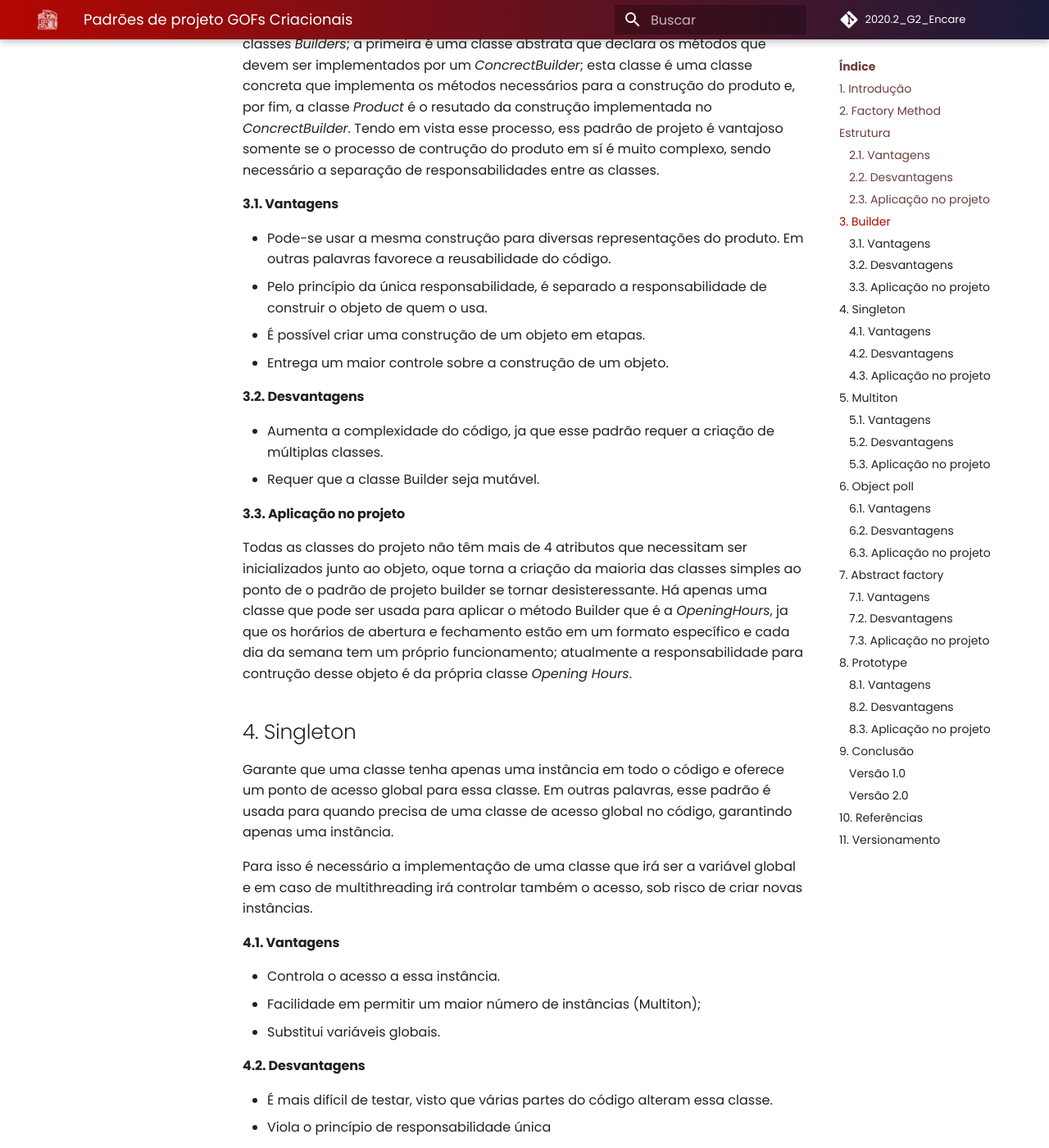
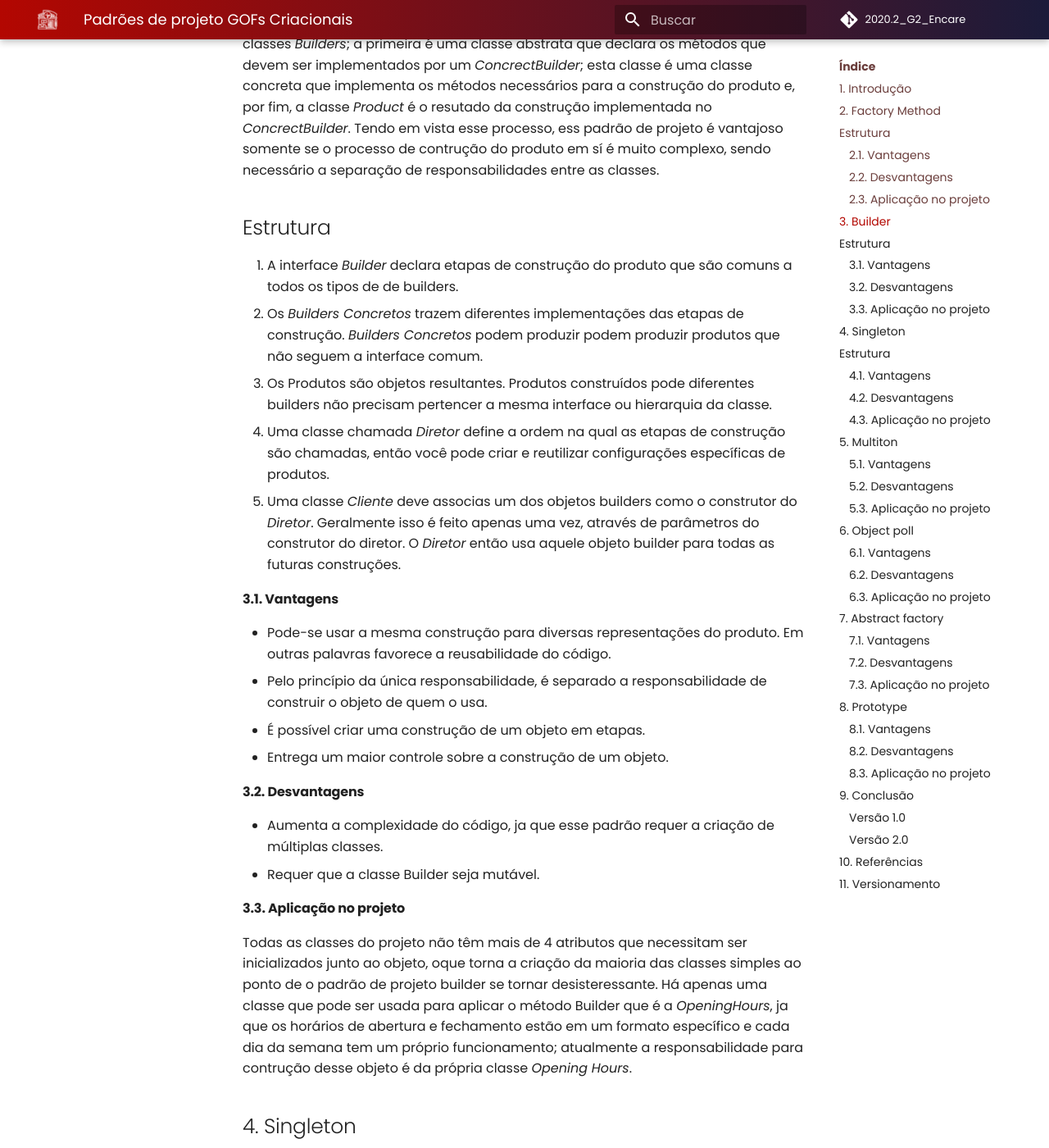
Before and after one commit to UnBArqDsw2020-2/2020.2_G2_Encare, an MkDocs documentation site: the page built from docs/Padroes_de_projeto/GOFs/gof_criacional.md, in a window 1280 px wide and 1400 px high, scrolled down 1795 px. Shown: the whole window at 82% size. Built offline with MkDocs 1.6.1 and Material for MkDocs 9.7.7, drawn with Linux system fonts in a browser that asks for light colours; comment, search, counter and statistics services are not loaded; some of the changed text lies outside the part shown.

Commit message:
#58 Adiciona estrutura Singleton e Builder

```diff
--- a/docs/Padroes_de_projeto/GOFs/gof_criacional.md
+++ b/docs/Padroes_de_projeto/GOFs/gof_criacional.md
@@ -38,6 +38,14 @@
 
 Seu funcionamento começa na classe *Director* que possui o método que chama o *ConcrectBuilder* específico, de acordo com os parâmetros especificados. Essa classe não é essencial nesse padrão, mas é importante. Outra parte desse processo são as classes *Builders*; a primeira é uma classe abstrata que declara os métodos que devem ser implementados por um *ConcrectBuilder*; esta classe é uma classe concreta que implementa os métodos necessários para a construção do produto e, por fim, a classe *Product* é o resutado da construção implementada no *ConcrectBuilder*. Tendo em vista esse processo, ess padrão de projeto é vantajoso somente se o processo de contrução do produto em sí é muito complexo, sendo necessário a separação de responsabilidades entre as classes.
 
+## Estrutura
+
+1. A interface *Builder* declara etapas de construção do produto que são comuns a todos os tipos de de builders.
+2. Os *Builders Concretos* trazem diferentes implementações das etapas de construção. *Builders Concretos* podem produzir podem produzir produtos que não seguem a interface comum.
+3. Os Produtos são objetos resultantes. Produtos construídos pode diferentes builders não precisam pertencer a mesma interface ou hierarquia da classe.
+4. Uma classe chamada *Diretor* define a ordem na qual as etapas de construção são chamadas, então você pode criar e reutilizar configurações específicas de produtos.
+5. Uma classe *Cliente* deve associas um dos objetos builders como o construtor do *Diretor*. Geralmente isso é feito apenas uma vez, através de parâmetros do construtor do diretor. O *Diretor* então usa aquele objeto builder para todas as futuras construções.
+
 #### 3.1. Vantagens
 
 * Pode-se usar a mesma construção para diversas representações do produto. Em outras palavras favorece a reusabilidade do código.
@@ -59,6 +67,10 @@
 Garante que uma classe tenha apenas uma instância em todo o código e oferece um ponto de acesso global para essa classe. Em outras palavras, esse padrão é usada para quando precisa de uma classe de acesso global no código, garantindo apenas uma instância.
 
 Para isso é necessário a implementação de uma classe que irá ser a variável global e em caso de multithreading irá controlar também o acesso, sob risco de criar novas instâncias.
+
+## Estrutura
+
+1. A classe *Singleton* declara o método estático *getInstancia* que retorna a mesma instância de sua classe. O construtor da singleton deve ser escondido do código *client*. Chamando o método *getInstancia* deve ser o único modo de obter o objeto singleton.
 
 #### 4.1. Vantagens
 
@@ -183,3 +195,4 @@
 | 03/04/2021 | João Pedro Carvalho | Adicionando justificativa para factory method  | 1.0 |
 | 04/04/2021 | Hugo, Wagner, Nícalo | Revisão do Documento  | 1.0 |
 | 09/04/2021 | Hugo Aragão          | Adiciona Estrutura Factory | 1.1 |
+| 09/04/2021 | Hugo Aragão          | Adiciona Estrutura Singleton e Builder | 1.2 |
```
